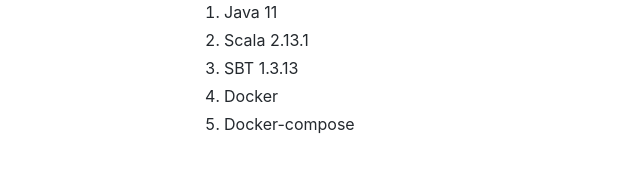
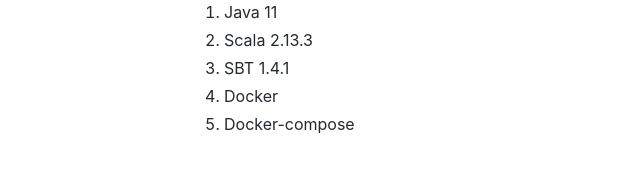
Before and after one commit to iRevive/http4s-tagless-example, a plain HTML site: page docs/index.html in a window 1280 px wide. Shown: the part 574-743 px from the top of the page, 116-756 px from the left. Drawn offline with nearby package versions, Linux system fonts and the light colour scheme.

Commit message:
Deploy website
Deploy website version based on 64f6e44c23cba9f392bc88ae62ff295bb9bbb8de

```diff
--- a/docs/index.html
+++ b/docs/index.html
@@ -74,8 +74,8 @@
 <h2><a class="anchor" aria-hidden="true" id="a-namedevelopment-requirementsa-development-requirements"></a><a href="#a-namedevelopment-requirementsa-development-requirements" aria-hidden="true" class="hash-link"><svg class="hash-link-icon" aria-hidden="true" height="16" version="1.1" viewBox="0 0 16 16" width="16"><path fill-rule="evenodd" d="M4 9h1v1H4c-1.5 0-3-1.69-3-3.5S2.55 3 4 3h4c1.45 0 3 1.69 3 3.5 0 1.41-.91 2.72-2 3.25V8.59c.58-.45 1-1.27 1-2.09C10 5.22 8.98 4 8 4H4c-.98 0-2 1.22-2 2.5S3 9 4 9zm9-3h-1v1h1c1 0 2 1.22 2 2.5S13.98 12 13 12H9c-.98 0-2-1.22-2-2.5 0-.83.42-1.64 1-2.09V6.25c-1.09.53-2 1.84-2 3.25C6 11.31 7.55 13 9 13h4c1.45 0 3-1.69 3-3.5S14.5 6 13 6z"></path></svg></a><a name="development-requirements"></a> Development requirements</h2>
 <ol>
 <li>Java 11</li>
-<li>Scala 2.13.1</li>
-<li>SBT 1.3.13</li>
+<li>Scala 2.13.3</li>
+<li>SBT 1.4.1</li>
 <li>Docker</li>
 <li>Docker-compose</li>
 </ol>
```
